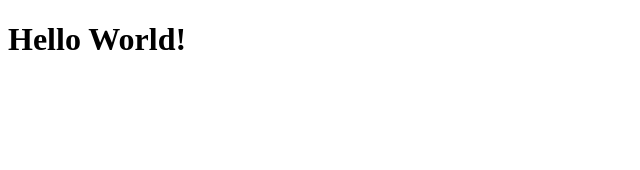
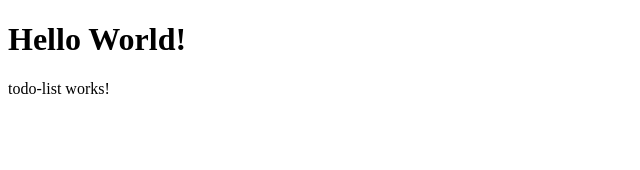
Before and after one commit to Cloudswillopenforme/ng-todo-list, an Angular app: page / in a window 1280 px wide. Shown: the top 170 px of the page, without its empty margins (0-640 px from the left). Built offline with nearby package versions, Linux system fonts and the light colour scheme.

Commit message:
3. todo list component created

```diff
--- a/src/app/app.component.html
+++ b/src/app/app.component.html
@@ -1 +1,2 @@
 <h1>Hello World!</h1>
+<app-todo-list></app-todo-list>
--- a/src/app/app.module.ts
+++ b/src/app/app.module.ts
@@ -3,10 +3,12 @@ import { NgModule } from '@angular/core';
 
 import { AppRoutingModule } from './app-routing.module';
 import { AppComponent } from './app.component';
+import { TodoListComponent } from './components/todo-list/todo-list.component';
 
 @NgModule({
   declarations: [
-    AppComponent
+    AppComponent,
+    TodoListComponent
   ],
   imports: [
     BrowserModule,
--- /dev/null
+++ b/src/app/components/todo-list/todo-list.component.html
@@ -0,0 +1 @@
+<p>todo-list works!</p>
--- /dev/null
+++ b/src/app/components/todo-list/todo-list.component.ts
@@ -0,0 +1,15 @@
+import { Component, OnInit } from '@angular/core';
+
+@Component({
+  selector: 'app-todo-list',
+  templateUrl: './todo-list.component.html',
+  styleUrls: ['./todo-list.component.scss']
+})
+export class TodoListComponent implements OnInit {
+
+  constructor() { }
+
+  ngOnInit(): void {
+  }
+
+}
```
Also changed, not shown: src/app/components/todo-list/todo-list.component.scss (added), 1 other file (tests, documents, lock files or other folders).
